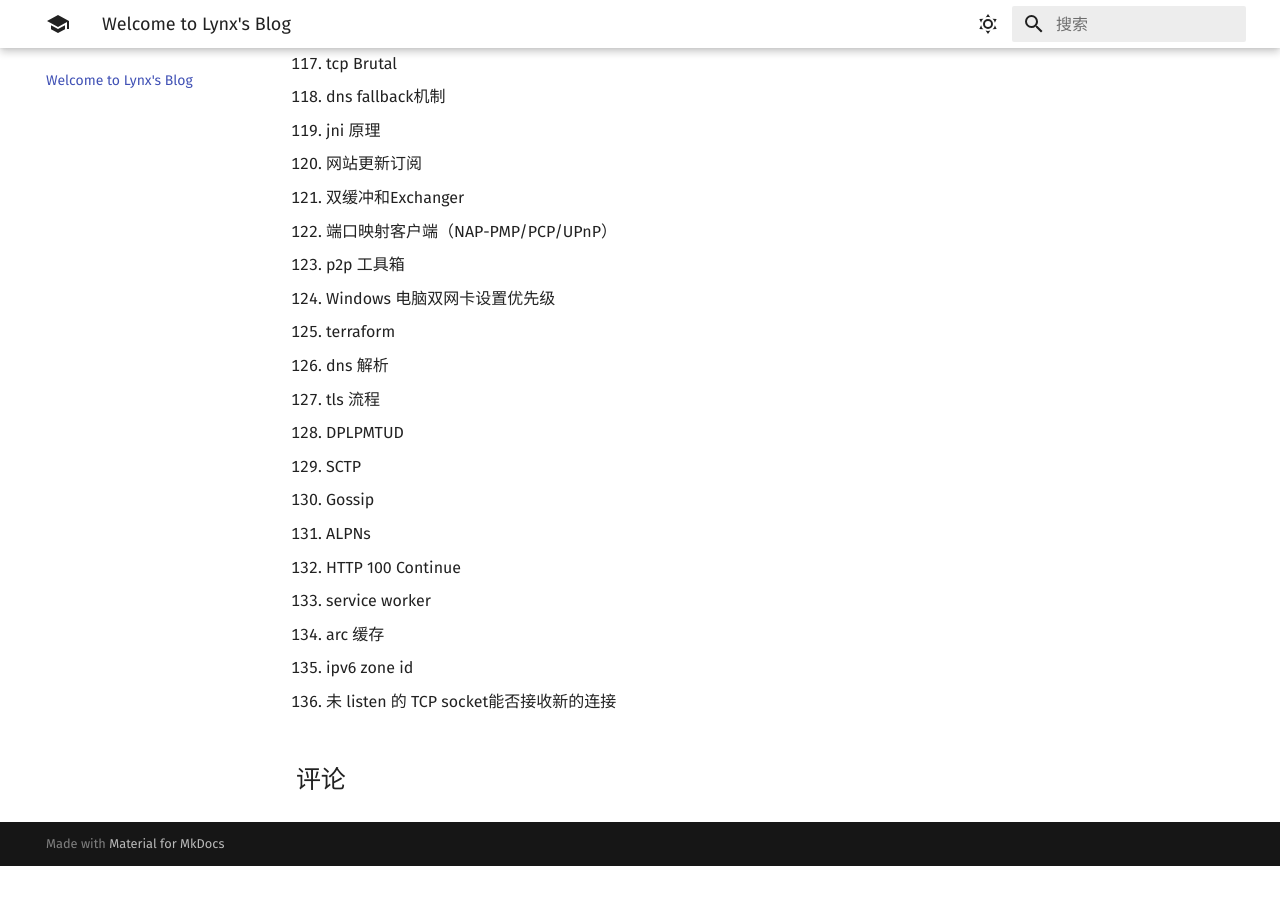
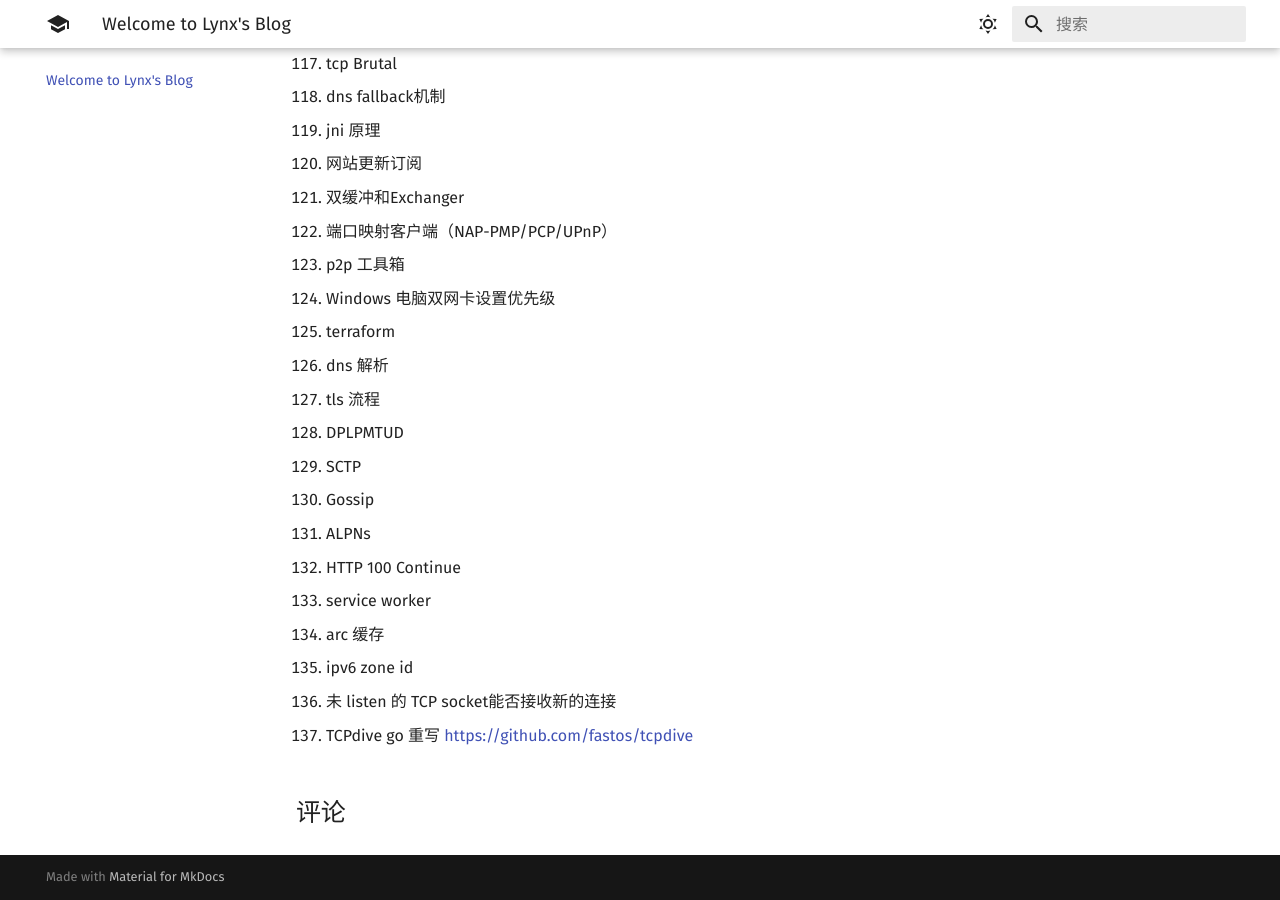
Before and after one commit to 1314liuwei/blog, an MkDocs documentation site: the page built from docs/index.md, in a window 1280 px wide and 900 px high, scrolled down 4150 px. Built offline with MkDocs 1.6.1 and Material for MkDocs 9.7.7, drawn with Linux system fonts in a browser that asks for light colours; comment, search, counter and statistics services are not loaded; before the commit the page ends 5016 px from its top, so only the background shows below that.

Commit message:
2024/06/03 周一

```diff
--- a/docs/index.md
+++ b/docs/index.md
@@ -273,3 +273,5 @@
 135. ipv6 zone id
 
 136. 未 listen 的 TCP socket能否接收新的连接
+
+136. TCPdive go 重写 https://github.com/fastos/tcpdive
```
